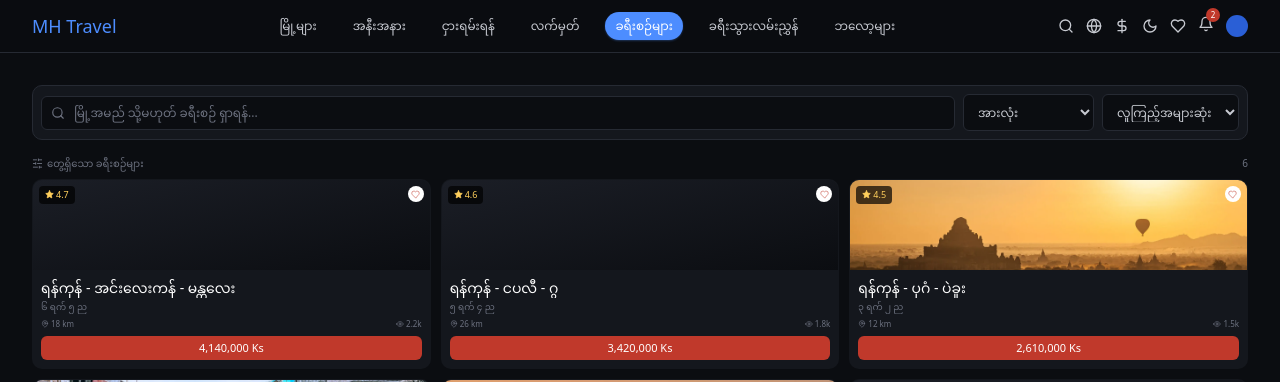
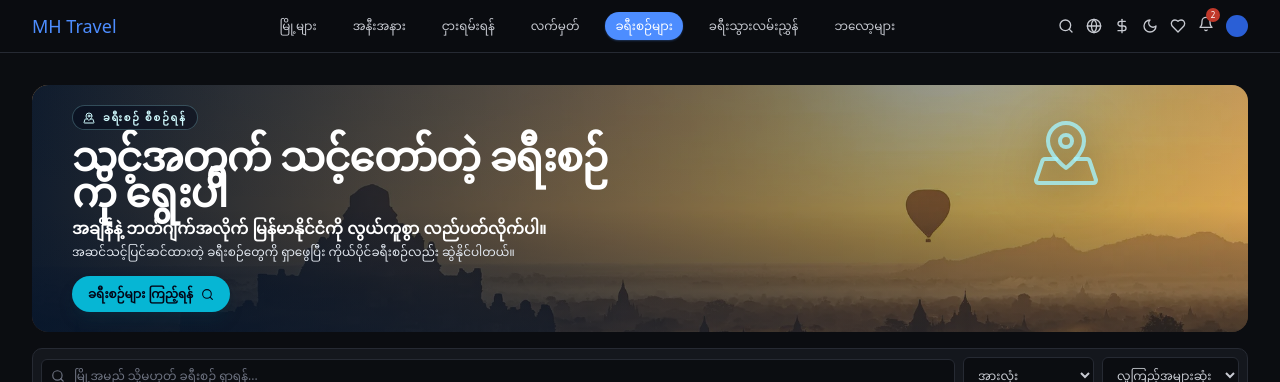
Before and after one commit to mhtravelmm/mhtravelmm, a React (Vite) app: page /travel-plans in a window 1280 px wide. Shown: the top 382 px of the page. Built offline with nearby package versions, Linux system fonts and the light colour scheme; no server answers.

Commit message:
Add travel plans hero banner

```diff
--- a/src/features/travelPlans/TravelPlansPage.tsx
+++ b/src/features/travelPlans/TravelPlansPage.tsx
@@ -133,6 +133,26 @@ export function TravelPlansPage() {
 
   return (
     <div className="mx-auto max-w-7xl pb-8 pt-3 sm:pt-5">
+      <section className="relative isolate mb-4 min-h-[176px] overflow-hidden rounded-2xl bg-slate-950 sm:min-h-[214px] md:min-h-[242px]">
+        <img src="/images/blog/bagan-sunrise.webp" alt="Bagan temples at sunrise" className="absolute inset-0 h-full w-full object-cover object-center" />
+        <div className="absolute inset-0 bg-gradient-to-r from-[#06162c]/95 via-[#071a31]/72 to-[#071a31]/15" />
+        <div className="absolute inset-0 bg-gradient-to-t from-[#06162c]/45 via-transparent to-[#06162c]/10" />
+        <MapPinned className="absolute right-[12%] top-8 hidden text-cyan-200/80 drop-shadow-[0_8px_20px_rgba(0,0,0,0.5)] md:block" size={72} strokeWidth={1.35} />
+        <div className="relative z-10 flex min-h-[176px] items-center px-4 py-5 sm:min-h-[214px] sm:px-7 md:min-h-[242px] md:px-10">
+          <div className="max-w-xl">
+            <div className="mb-2 inline-flex items-center gap-2 rounded-full border border-cyan-200/25 bg-slate-950/45 px-2.5 py-1 text-[9px] font-semibold uppercase tracking-[0.18em] text-cyan-100 backdrop-blur sm:text-[10px]">
+              <MapPinned size={12} /> {t('travel_plans_hero_badge')}
+            </div>
+            <h1 className="text-2xl font-extrabold tracking-tight text-white sm:text-3xl md:text-[40px]">{t('travel_plans_hero_title')}</h1>
+            <p className="mt-1.5 text-xs font-semibold text-white sm:text-sm md:text-base">{t('travel_plans_hero_subtitle')}</p>
+            <p className="mt-1 text-[10px] text-slate-200 sm:text-xs">{t('travel_plans_hero_detail')}</p>
+            <a href="#travel-plan-list" className="mt-3 inline-flex items-center gap-2 rounded-full bg-cyan-500 px-3.5 py-2 text-[10px] font-bold text-slate-950 shadow-lg shadow-cyan-950/35 transition hover:-translate-y-0.5 hover:bg-cyan-300 sm:mt-4 sm:px-4 sm:py-2.5 sm:text-xs">
+              {t('travel_plans_hero_browse')} <Search size={13} />
+            </a>
+          </div>
+        </div>
+      </section>
+
       <section className="mb-4 flex flex-col gap-2 rounded-card border border-border bg-bg-card p-2 sm:flex-row sm:items-center">
         <label className="relative min-w-0 flex-1">
           <span className="sr-only">{t('travel_plans_search_label')}</span>
@@ -176,7 +196,7 @@ export function TravelPlansPage() {
         </div>
       </section>
 
-      <div className="mb-2 flex items-center justify-between text-[10px] text-text-faint">
+      <div id="travel-plan-list" className="mb-2 flex scroll-mt-24 items-center justify-between text-[10px] text-text-faint">
         <span className="inline-flex items-center gap-1"><SlidersHorizontal size={11} /> {t('travel_plans_results')}</span>
         <span>{visiblePlans.length}</span>
       </div>
--- a/src/lib/i18n.tsx
+++ b/src/lib/i18n.tsx
@@ -359,6 +359,11 @@ const translations = {
   travel_plans_lowest_price: { mm: 'စျေးနှုန်းအနိမ့်ဆုံး', en: 'Lowest price' },
   travel_plans_results: { mm: 'တွေ့ရှိသော ခရီးစဉ်များ', en: 'Available plans' },
   travel_plans_no_results: { mm: 'ကိုက်ညီတဲ့ ခရီးစဉ် မတွေ့ပါ။', en: 'No travel plans match your search.' },
+  travel_plans_hero_badge: { mm: 'ခရီးစဉ် စီစဉ်ရန်', en: 'PLAN YOUR JOURNEY' },
+  travel_plans_hero_title: { mm: 'သင့်အတွက် သင့်တော်တဲ့ ခရီးစဉ်ကို ရွေးပါ', en: 'Find your perfect travel plan' },
+  travel_plans_hero_subtitle: { mm: 'အချိန်နဲ့ ဘတ်ဂျက်အလိုက် မြန်မာနိုင်ငံကို လွယ်ကူစွာ လည်ပတ်လိုက်ပါ။', en: 'Explore Myanmar with a route that fits your time and budget.' },
+  travel_plans_hero_detail: { mm: 'အဆင်သင့်ပြင်ဆင်ထားတဲ့ ခရီးစဉ်တွေကို ရှာဖွေပြီး ကိုယ်ပိုင်ခရီးစဉ်လည်း ဆွဲနိုင်ပါတယ်။', en: 'Browse ready-made routes or build a custom plan with MH Travel.' },
+  travel_plans_hero_browse: { mm: 'ခရီးစဉ်များ ကြည့်ရန်', en: 'Browse plans' },
   travel_plans_custom_title: { mm: 'ကိုယ်ပိုင်ခရီးစဉ် ဆွဲရန်', en: 'Create your own plan' },
   travel_plans_custom_intro: { mm: 'စတင်မည့်နေရာ၊ သွားမည့်နေရာများ၊ လူဦးရေနဲ့ ခရီးသွားလိုတဲ့ပုံစံကို အသေးစိတ်ထည့်ပြီး ကိုယ်ပိုင်ခရီးစဉ်ကို ဆွဲပါ။', en: 'Build a detailed itinerary with your start point, destinations, travelers, and travel preferences.' },
   travel_plans_custom_start: { mm: 'စတင်မည့်နေရာ', en: 'Starting point' },
```
Also changed, not shown: Plan/WORKLOG.md (+1 -0 lines), 1 other file (tests, documents, lock files or other folders).
